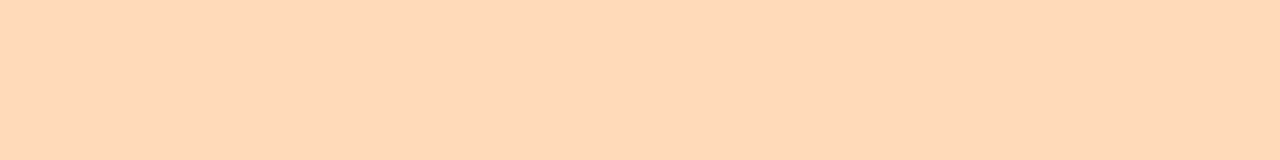
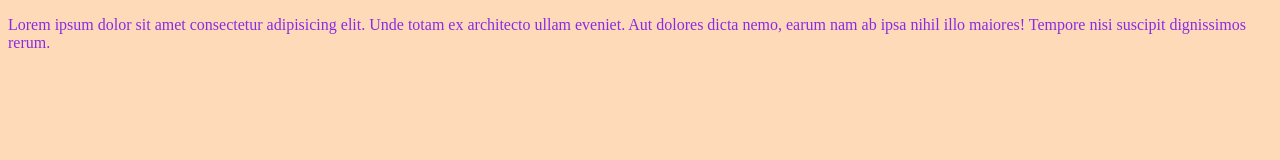
Before and after one commit to nileenaps/GitHub_elearn, a plain HTML site: page index.html in a window 1280 px wide. Drawn offline with Linux system fonts and the light colour scheme.

Commit message:
added para and included colour

```diff
--- a/index.html
+++ b/index.html
@@ -7,5 +7,10 @@
     <link rel="stylesheet" href="style.css" />
     <title>Document</title>
   </head>
+  <p>
+    Lorem ipsum dolor sit amet consectetur adipisicing elit. Unde totam ex
+    architecto ullam eveniet. Aut dolores dicta nemo, earum nam ab ipsa nihil
+    illo maiores! Tempore nisi suscipit dignissimos rerum.
+  </p>
   <body></body>
 </html>
--- a/style.css
+++ b/style.css
@@ -1,3 +1,7 @@
 body {
   background-color: peachpuff;
 }
+
+p {
+  color: blueviolet;
+}
```
